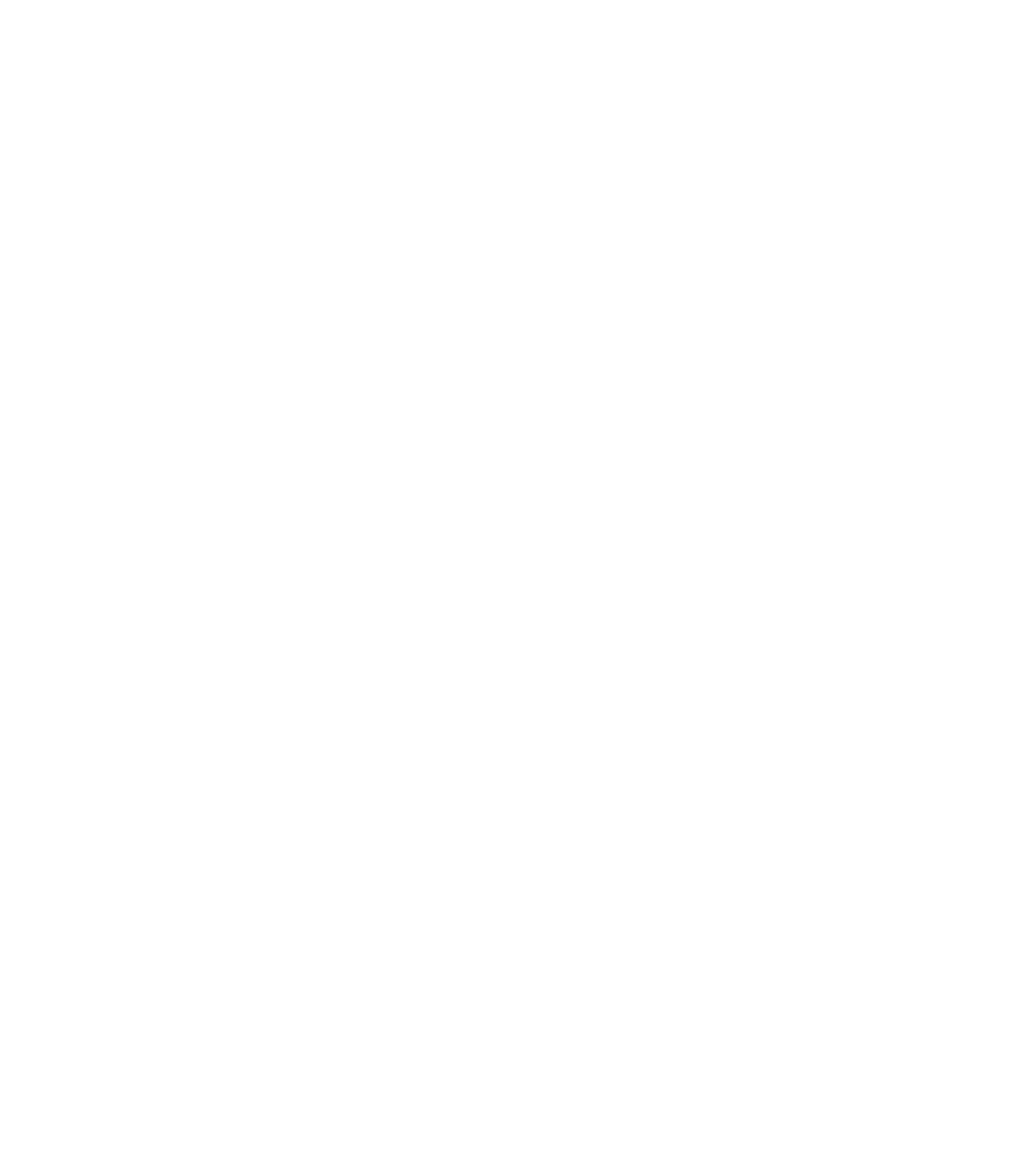
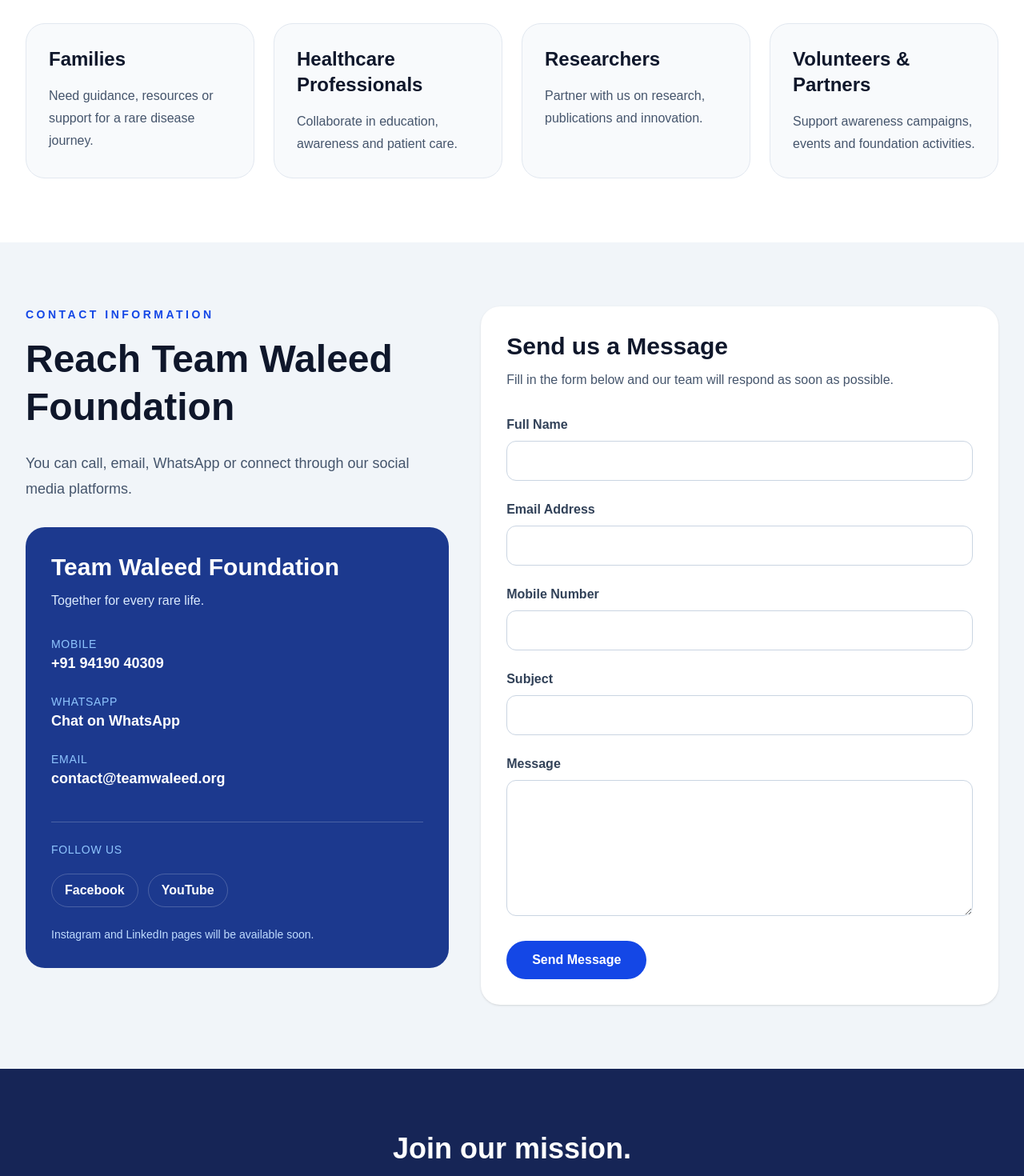
Before and after one commit to tariqganie01-art/teamwaleed, a Next.js app: page /contact in a window 1280 px wide. Before the commit this address had no page. Shown: the part 780-2250 px from the top of the page at 80% size. Before the commit the page ends 800 px from the top, so only its background shows below. Built offline with nearby package versions, Linux system fonts and the light colour scheme.

Commit message:
Restore complete contact page

```diff
--- /dev/null
+++ b/app/contact/page.tsx
@@ -0,0 +1,278 @@
+import Header from "@/components/Header";
+import Footer from "@/components/Footer";
+import Container from "@/components/ui/Container";
+import PageHero from "@/components/ui/PageHero";
+import SectionTitle from "@/components/ui/SectionTitle";
+import CTASection from "@/components/ui/CTASection";
+
+const contactOptions = [
+  {
+    title: "Families",
+    description:
+      "Need guidance, resources or support for a rare disease journey.",
+  },
+  {
+    title: "Healthcare Professionals",
+    description:
+      "Collaborate in education, awareness and patient care.",
+  },
+  {
+    title: "Researchers",
+    description:
+      "Partner with us on research, publications and innovation.",
+  },
+  {
+    title: "Volunteers & Partners",
+    description:
+      "Support awareness campaigns, events and foundation activities.",
+  },
+];
+
+export default function ContactPage() {
+  return (
+    <>
+      <Header />
+
+      <main>
+        <PageHero
+          eyebrow="Contact Us"
+          title="We would love to hear from you."
+          description="Whether you are a family, doctor, researcher, volunteer or organization, Team Waleed Foundation welcomes your message."
+        />
+
+        <section className="bg-white py-20">
+          <Container>
+            <SectionTitle
+              eyebrow="Who can contact us"
+              title="Let's work together for every rare life."
+              description="Choose the option that best describes your enquiry."
+            />
+
+            <div className="mt-14 grid gap-6 md:grid-cols-2 xl:grid-cols-4">
+              {contactOptions.map((item) => (
+                <article
+                  key={item.title}
+                  className="rounded-3xl border border-slate-200 bg-slate-50 p-7"
+                >
+                  <h3 className="text-2xl font-bold text-slate-900">
+                    {item.title}
+                  </h3>
+
+                  <p className="mt-4 leading-7 text-slate-600">
+                    {item.description}
+                  </p>
+                </article>
+              ))}
+            </div>
+          </Container>
+        </section>
+
+        <section className="bg-slate-100 py-20">
+          <Container>
+            <div className="grid gap-10 lg:grid-cols-[0.9fr_1.1fr]">
+
+              <div>
+
+                <SectionTitle
+                  eyebrow="Contact Information"
+                  title="Reach Team Waleed Foundation"
+                  description="You can call, email, WhatsApp or connect through our social media platforms."
+                  align="left"
+                />
+
+                <div className="mt-8 rounded-3xl bg-blue-900 p-8 text-white">
+
+                  <h2 className="text-3xl font-bold">
+                    Team Waleed Foundation
+                  </h2>
+
+                  <p className="mt-3 text-blue-100">
+                    Together for every rare life.
+                  </p>
+
+                  <div className="mt-8 space-y-6">
+
+                    <div>
+                      <p className="text-sm uppercase tracking-wider text-blue-300">
+                        Mobile
+                      </p>
+
+                      <a
+                        href="tel:+919419040309"
+                        className="text-lg font-semibold hover:text-cyan-300"
+                      >
+                        +91 94190 40309
+                      </a>
+                    </div>
+
+                    <div>
+                      <p className="text-sm uppercase tracking-wider text-blue-300">
+                        WhatsApp
+                      </p>
+
+                      <a
+                        href="https://wa.me/919419040309"
+                        target="_blank"
+                        rel="noopener noreferrer"
+                        className="text-lg font-semibold hover:text-cyan-300"
+                      >
+                        Chat on WhatsApp
+                      </a>
+                    </div>
+
+                    <div>
+                      <p className="text-sm uppercase tracking-wider text-blue-300">
+                        Email
+                      </p>
+
+                      <a
+                        href="mailto:contact@teamwaleed.org"
+                        className="break-all text-lg font-semibold hover:text-cyan-300"
+                      >
+                        contact@teamwaleed.org
+                      </a>
+                    </div>
+
+                  </div>
+
+                  <div className="mt-10 border-t border-white/20 pt-6">
+
+                    <p className="text-sm uppercase tracking-wider text-blue-300">
+                      Follow Us
+                    </p>
+
+                    <div className="mt-5 flex flex-wrap gap-3">
+
+                      <a
+                        href="https://www.facebook.com/teamwaleed"
+                        target="_blank"
+                        rel="noopener noreferrer"
+                        className="rounded-full border border-white/20 px-4 py-2 font-semibold hover:bg-white hover:text-blue-900"
+                      >
+                        Facebook
+                      </a>
+
+                      <a
+                        href="https://www.youtube.com/@waleed-2019"
+                        target="_blank"
+                        rel="noopener noreferrer"
+                        className="rounded-full border border-white/20 px-4 py-2 font-semibold hover:bg-white hover:text-blue-900"
+                      >
+                        YouTube
+                      </a>
+
+                    </div>
+
+                    <p className="mt-6 text-sm text-blue-200">
+                      Instagram and LinkedIn pages will be available soon.
+                    </p>
+
+                  </div>
+
+                </div>
+
+              </div>
+
+              <div className="rounded-3xl bg-white p-8 shadow">
+
+                <h2 className="text-3xl font-bold text-slate-900">
+                  Send us a Message
+                </h2>
+
+                <p className="mt-3 text-slate-600">
+                  Fill in the form below and our team will respond as soon as possible.
+                </p>
+
+                <form className="mt-8 space-y-6">
+
+                  <div>
+                    <label className="block font-semibold text-slate-700">
+                      Full Name
+                    </label>
+
+                    <input
+                      type="text"
+                      className="mt-2 w-full rounded-xl border border-slate-300 px-4 py-3"
+                    />
+                  </div>
+
+                  <div>
+                    <label className="block font-semibold text-slate-700">
+                      Email Address
+                    </label>
+
+                    <input
+                      type="email"
+                      className="mt-2 w-full rounded-xl border border-slate-300 px-4 py-3"
+                    />
+                  </div>
+
+                  <div>
+                    <label className="block font-semibold text-slate-700">
+                      Mobile Number
+                    </label>
+
+                    <input
+                      type="tel"
+                      className="mt-2 w-full rounded-xl border border-slate-300 px-4 py-3"
+                    />
+                  </div>
+
+                  <div>
+                    <label className="block font-semibold text-slate-700">
+                      Subject
+                    </label>
+
+                    <input
+                      type="text"
+                      className="mt-2 w-full rounded-xl border border-slate-300 px-4 py-3"
+                    />
+                  </div>
+
+                  <div>
+                    <label className="block font-semibold text-slate-700">
+                      Message
+                    </label>
+
+                    <textarea
+                      rows={6}
+                      className="mt-2 w-full rounded-xl border border-slate-300 px-4 py-3"
+                    />
+                  </div>
+
+                  <button
+                    type="submit"
+                    className="rounded-full bg-blue-700 px-8 py-3 font-semibold text-white transition hover:bg-blue-800"
+                  >
+                    Send Message
+                  </button>
+
+                </form>
+
+              </div>
+
+            </div>
+          </Container>
+        </section>
+
+        <CTASection
+          title="Join our mission."
+          description="Together we can improve awareness, education, research and support for rare diseases."
+          buttons={[
+            {
+              label: "Support Us",
+              href: "/support",
+            },
+            {
+              label: "Research Hub",
+              href: "/research",
+              variant: "secondary",
+            },
+          ]}
+        />
+      </main>
+
+      <Footer />
+    </>
+  );
+}
```
